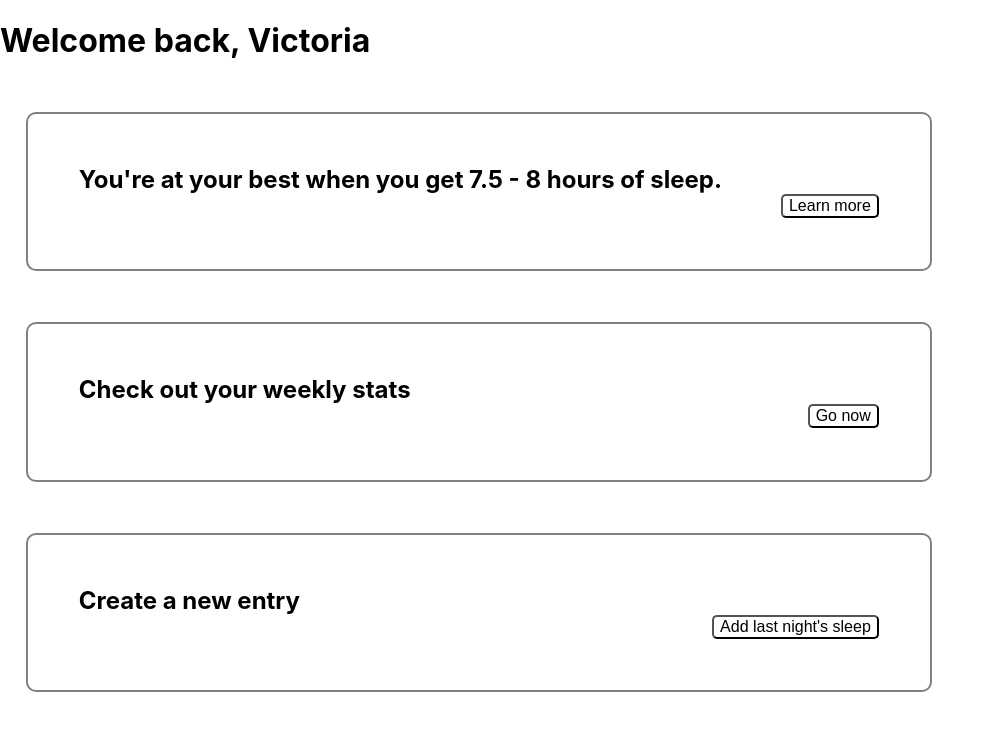
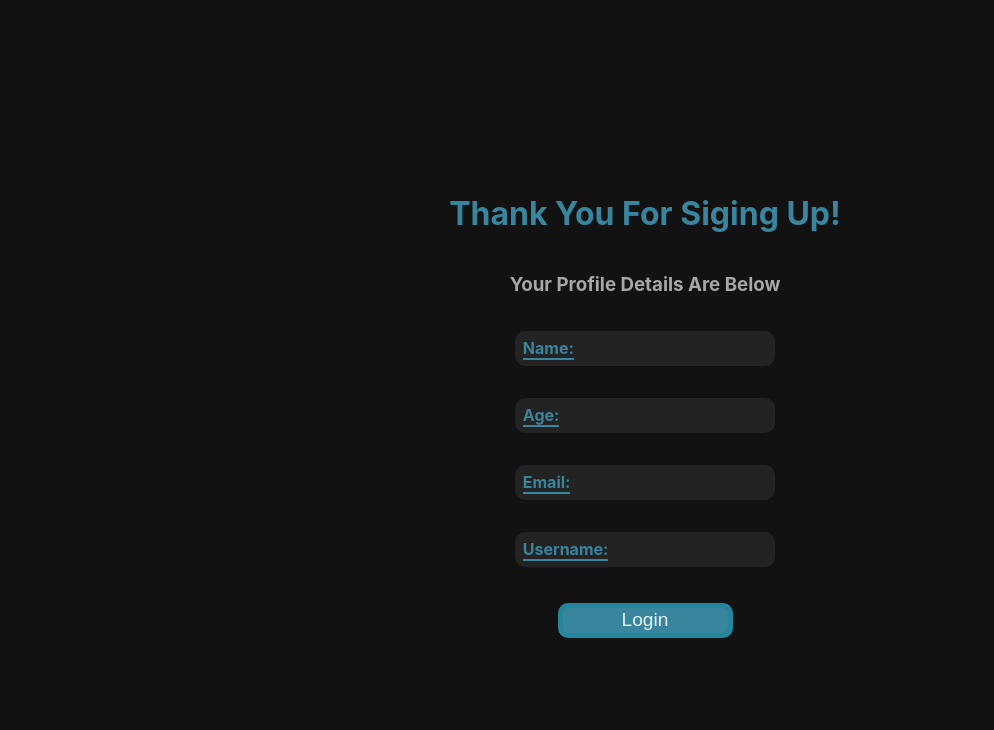
Before and after one commit to buildweek-sleeptracker3/frontend, a React (Create React App) app in the folder sleep-tracker/: page /signup-confirm in a window 1280 px wide. Shown: the top 730 px of the page, without its empty margins (0-994 px from the left). Built offline with nearby package versions, Linux system fonts and the light colour scheme.

Commit message:
Added more styling. Still working on validation and the SignupConfim component

```diff
--- a/sleep-tracker/src/App.js
+++ b/sleep-tracker/src/App.js
@@ -4,7 +4,8 @@ import {Route, Switch} from 'react-router-dom';
 
 import Home from './components/Home.js';
 import Login from './components/Login.js';
-import Signup from './components/Signup.js';
+import Signup from './components/signup/Signup.js';
+import SignupConfirm from './components/signup/SignupConfirm.js'
 import Dashboard from './components/Dashboard.js';
 import OptimalSleep from './components/OptimalSleep';
 import WeeklyView from './components/weekly/WeeklyView.js';
@@ -38,6 +39,10 @@ function App() {
           <Signup />
         </Route>
 
+        <Route path='/signup-confirm'>
+          <SignupConfirm />
+        </Route>
+
         <Route path='/dashboard'>
           <Dashboard />
         </Route>
--- a/sleep-tracker/src/components/Login.js
+++ b/sleep-tracker/src/components/Login.js
@@ -9,24 +9,51 @@ const LoginStyle =styled.div`
     flex-direction: column;
     align-items: center;
     justify-content: center;
-    width: 375px;
+    width: 100vw;
+    height:100vh;
     padding: 5px;
+    background-color: #121212;
+
+    h1{
+        color: #E5EFF2;
+    }
 
     form {
+            label{
+                color: #A7A7A7;
+            }
 
             input{
                 width: 100%;
                 height: 30px;
+                padding: 3%;
+                font-size: 1.1rem;
+                border: none;
                 border-radius: 5px 5px 0 0;
                 box-sizing: border-box;
+                background-color: #232323;
+                color: #E4E4E4;
 
             }
 
-            button, .log-in{
+            .log-in{
                 width: 100%;
-                height: 30px;
+                height: 35px;
                 border-radius: 10px;
+                background-color: #39859D;
+                color: #E5EFF2;
             }
+
+            .signUp{
+                width: 100%;
+                height: 35px;
+                font-size: 1.2rem;
+                border: 5px, solid, #25859D;
+                border-radius: 10px;
+                background-color: #121212;
+                color: #25859D;
+            }
+
     }
 `
 
@@ -145,7 +172,7 @@ const Login = _ => {
                 <br />< br/>
 
                 <Link to='/signup'>
-                    <button>Sign Up</button>
+                    <button className='signUp'>Sign Up</button>
                 </Link>
             </form>
         </LoginStyle>
--- a/sleep-tracker/src/components/Signup.js
+++ b/sleep-tracker/src/components/signup/Signup.js
@@ -1,8 +1,9 @@
 import React, { useState } from 'react';
 import styled from 'styled-components';
 import axios from 'axios';
-import {useHistory} from 'react-router-dom';
+import {Route, useHistory} from 'react-router-dom';
 import * as yup from 'yup'
+import SignupConfirm from './SignupConfirm';
 
 
 const SignupStyle = styled.div`
@@ -10,23 +11,40 @@ const SignupStyle = styled.div`
     flex-direction: column;
     align-items: center;
     justify-content: center;
-    width: 375px;
+    width: 100vw;
+    height:100vh;
     padding: 5px;
+    background-color: #121212;
+
+    h1{
+        color: #E5EFF2;
+    }
 
     form {
+            label{
+                color: #A7A7A7;
+            }
 
             input{
                 width: 100%;
                 height: 30px;
+                padding: 3%;
+                font-size: 1.1rem;
+                border: none;
                 border-radius: 5px 5px 0 0;
                 box-sizing: border-box;
+                background-color: #232323;
+                color: #E4E4E4;
 
             }
 
             .submit-btn{
                 width: 100%;
-                height: 30px;
+                height: 35px;
                 border-radius: 10px;
+                background-color: #39859D;
+                color: #E5EFF2;
+                font-size:1.2rem;
             }
     }
 `
@@ -69,8 +87,7 @@ const formSchema = yup.object().shape({
 
     email: yup
       .string()
-      .email('Must Use a VALID Email Address')
-      .required('Email Address is Required!'),
+      .email('Must Use a VALID Email Address'),
 
     username: yup
         .string()
@@ -115,17 +132,34 @@ const Signup = _ => {
     const onSubmit = evt => {
         evt.preventDefault()
 
-        const newUser = {
-            first_name: formValues.first_name,
-            last_name: formValues.last_name,
-            age:formValues.age,
-            email: formValues.email,
-            username: formValues.username,
-            password: formValues.password,
-        }
+        const name = evt.target.name
+        const value = evt.target.value
 
-        postUser(newUser)
-        history.push('/login')
+        yup
+          .reach(formSchema, name)
+          .validate(value)
+          .then(valid =>{
+            setFormErrors(
+              {...formErrors,
+              [name]:''})
+          })
+          .catch(err =>{
+            setFormErrors(
+              {...formErrors,
+              [name]: err.errors[0]})
+          })
+
+        // const newUser = {
+        //     first_name: formValues.first_name,
+        //     last_name: formValues.last_name,
+        //     age:formValues.age,
+        //     email: formValues.email,
+        //     username: formValues.username,
+        //     password: formValues.password,
+        // }
+
+        // postUser(newUser)
+        history.push('/signup-confirm')
     }
 
     return(
@@ -218,7 +252,9 @@ const Signup = _ => {
                     type='submit'
                     value='Submit' />
             </form>
-
+            <Route path='/signup-confirm'>
+                <SignupConfirm data={formValues} />
+            </Route>
         </SignupStyle>
     )
 }
--- /dev/null
+++ b/sleep-tracker/src/components/signup/SignupConfirm.js
@@ -0,0 +1,81 @@
+import React from 'react'
+import {Link} from 'react-router-dom'
+import styled from 'styled-components'
+
+const Confirmation = styled.div`
+    display: flex;
+    flex-direction: column;
+    align-items: center;
+    justify-content: center;
+    width: 100vw;
+    height:100vh;
+    padding: 5px;
+    background-color: #121212;
+
+        h1{
+            color: #39859D;
+            text-align: center;
+        }
+
+        h3{
+            color: #A7A7A7;
+        }
+
+        div{
+            display: flex;
+            flex-direction: column;
+            justify-content: flex-start;
+            width: 260px;
+
+                p{
+                    box-sizing: border-box;
+                    width:100%;
+                    background-color: #232323;
+                    border-radius: 10px;
+                    height: 35px;
+                    padding:3%;
+                    color: #E5EFF2;
+                }
+
+                span{
+                    color: #39859D;
+                    font-weight: bold;
+                    border-bottom: 2px solid #39859D;
+                }
+        }
+
+        button{
+            width: 175px;
+            height: 35px;
+            font-size: 1.2rem;
+            border: 5px, solid, #25859D;
+            border-radius: 10px;
+            background-color: #39859D;
+            color: #E5EFF2;
+        }
+`
+
+const SignupConfirm = props => {
+
+    return(
+        <Confirmation>
+            <h1>Thank You For Siging Up!</h1>
+            <h3>Your Profile Details Are Below</h3>
+
+            <div className='userDetials'>
+                <p><span>Name:</span> &nbsp; </p>
+                <p><span>Age:</span> &nbsp; </p>
+                <p><span>Email:</span> &nbsp; </p>
+                <p><span>Username:</span> &nbsp; </p>
+            </div>
+
+            <br />
+
+            <Link to='/login'>
+                <button>Login</button>
+            </Link>
+        </Confirmation>
+    )
+}
+
+export default SignupConfirm
```
